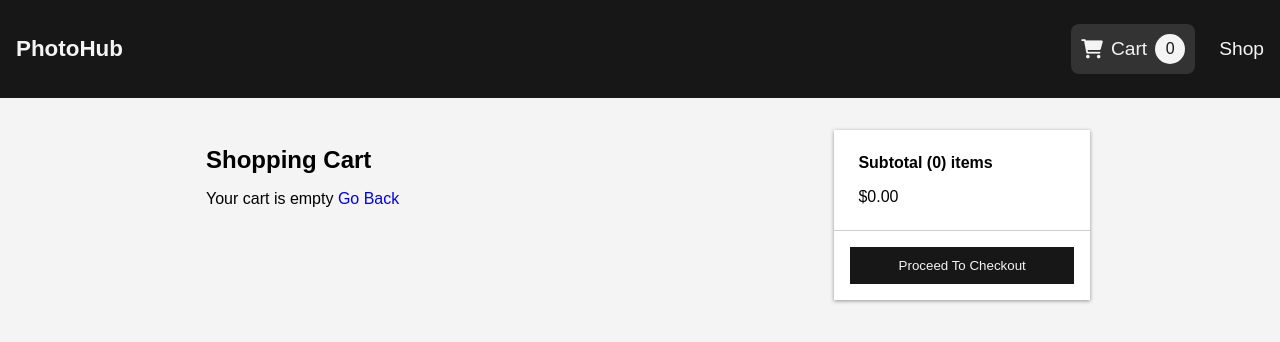
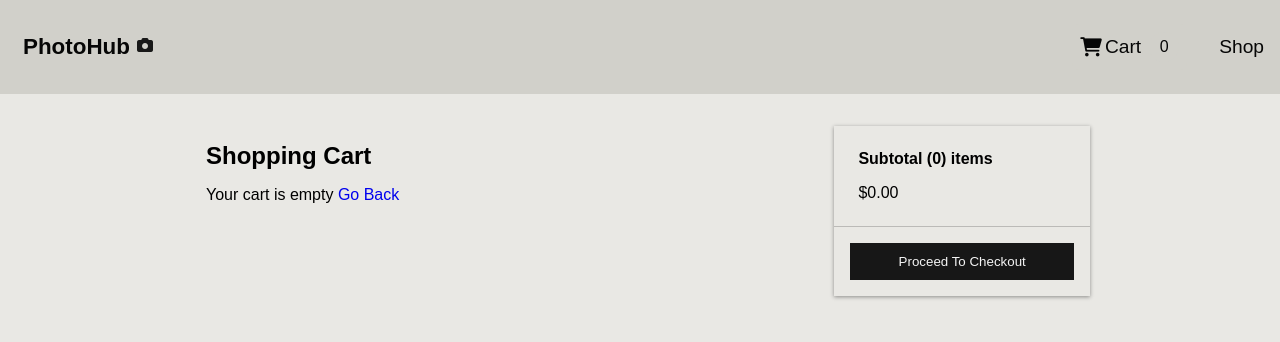
Before and after one commit to mendozaremi/MERN_PhotoHub, a React (Create React App) app in the folder frontend/: page /cart in a window 1280 px wide. Shown: the top 342 px of the page. Built offline with nearby package versions, Linux system fonts and the light colour scheme.

Commit message:
created css color variables changed up style of application

```diff
--- a/frontend/src/components/Navbar.css
+++ b/frontend/src/components/Navbar.css
@@ -1,6 +1,6 @@
 .navbar {
   width: 100%;
-  background-color: #171717;
+  background-color: var(--beige);
   display: flex;
   justify-content: space-between;
   align-items: center;
@@ -8,12 +8,27 @@
   z-index: 50;
 }
 
+.navbar__logo > a {
+  display: flex;
+}
+.navbar__logo > a > i{
+  margin-top: 10px;
+  color: var(--dustedBlack);
+}
+
+
 .navbar__logo h2 {
-  color: #f4f4f4;
+  color: var(--black);
   font-size: 1.4rem;
   cursor: pointer;
+  padding: 7px;
+  border-radius: 8%;
 }
+.navbar__logo h2:hover {
+  background: var(--dustedBlack);
+  color: var(--white);
 
+}
 .navbar__links {
   display: flex;
   list-style: none;
@@ -26,36 +41,38 @@
 
 .navbar__links > li > a {
   text-decoration: none;
-  color: #f4f4f4;
+  color: var(--black);
+  background-color: var(--beige);
   font-size: 1.2rem;
   display: flex;
   align-items: center;
+  margin-left: 8px;
 }
 
 .navbar__links > li > a > span {
   display: flex;
   align-items: center;
-  margin-left: 8px;
+  margin-left: 3px;
 }
 
 .cart__link {
   background: #333;
-  padding: 10px;
-  border-radius: 8px;
+  padding: 8px;
+  border-radius: 7px;
 }
 
 .cart__link:hover {
-  background: #dd219e;
-  color: #f4f4f4;
+  background: var(--dustedBlack);
+  color: var(--white);
 }
 
 .cartlogo__badge {
   width: 30px;
   height: 30px;
-  background-color: #f4f4f4;
+  background-color: var(--beige);
   border-radius: 50%;
   margin-left: 8px;
-  color: #171717;
+  color: var(--black);
   display: flex;
   justify-content: center;
   align-items: center;
@@ -73,13 +90,13 @@
 }
 
 .hamburger__menu:hover > div {
-  background: #dd219e;
+  background-color:var(--white);
 }
 
 .hamburger__menu > div {
   width: 100%;
   height: 3px;
-  background: #f4f4f4;
+  background: var(--black);
 }
 
 @media (max-width: 960px) {
--- a/frontend/src/components/Navbar.js
+++ b/frontend/src/components/Navbar.js
@@ -13,7 +13,11 @@ const Navbar = ({ click }) => {
   return (
     <nav className="navbar">
       <div className="navbar__logo">
-        <Link to="/"><h2>PhotoHub</h2></Link>
+        <Link to="/">
+
+            <h2>PhotoHub</h2> <i className="fas fa-camera"></i>
+        </Link>
+
       </div>
 
       <ul className="navbar__links">
@@ -26,7 +30,7 @@ const Navbar = ({ click }) => {
           </Link>
         </li>
         <li>
-          <Link to="/">Shop</Link>
+          <Link>Shop</Link>
         </li>
       </ul>
 
--- a/frontend/src/components/Product.css
+++ b/frontend/src/components/Product.css
@@ -1,7 +1,7 @@
 .product {
   width: 300px;
   padding: 1rem;
-  background: #fff;
+  background: var(--lightbeige);
   cursor: pointer;
   box-shadow: 0 1px 4px rgba(0, 0, 0, 0.4);
   margin: 8px auto;
@@ -29,6 +29,7 @@
 .info__name {
   font-size: 1rem;
   overflow: hidden;
+  padding-top: 5px;
 }
 
 .info__description {
@@ -42,8 +43,8 @@
   color: #171717;
   width: 100%;
   padding: 8px 16px;
-  background-color: #f4f4f4;
-  border: 1px solid #171717;
+  background-color: var(--beige);
+  border: 1px solid var(--dustedBlack);
   font-size: 1rem;
 }
 
--- a/frontend/src/index.css
+++ b/frontend/src/index.css
@@ -6,7 +6,7 @@
 
 body {
   font-family: Arial, Helvetica, sans-serif;
-  background-color: #f4f4f4;
+  background-color: var(--lightBeige);
 }
 
 img {
@@ -17,3 +17,13 @@ img {
 * {
   text-decoration: none;
 }
+
+:root {
+  --white: #f4f4f4;
+  --lightBeige: #E9E8E4;
+  --beige: #D1D0CA;
+  --darkBeige: #cccbcb;
+  --dustedBlack: #181818;
+  --black: #060606;
+  --offWhite: #f5f5f5;
+}
--- a/frontend/src/screens/CartScreen.css
+++ b/frontend/src/screens/CartScreen.css
@@ -17,7 +17,7 @@
 
 .cartscreen__right {
   flex: 0.3;
-  background: #fff;
+  background: var(--lightbeige);
   box-shadow: 0 1px 4px rgba(0, 0, 0, 0.4);
   height: fit-content;
 }
--- a/frontend/src/screens/HomeScreen.css
+++ b/frontend/src/screens/HomeScreen.css
@@ -1,14 +1,13 @@
 .homescreen {
   max-width: 1300px;
   margin: 1rem auto;
-
 }
 
 .homescreen__title {
-  font-size: 1.5rem;
+  font-size: 1.2rem;
   color: #171717;
   margin-bottom: 1rem;
-  margin-left: 8px;
+  margin-left: 30px;
 }
 
 .homescreen__products {
--- a/frontend/src/screens/HomeScreen.js
+++ b/frontend/src/screens/HomeScreen.js
@@ -20,7 +20,7 @@ const HomeScreen = () => {
 
     return (
         <div className="homescreen">
-            <h2 className="homescreen__title">Latest Products</h2>
+            <h2 className="homescreen__title"> Latest Products</h2>
 
             <div className="homescreen__products">
               {loading ? (
--- a/frontend/src/screens/ProductScreen.css
+++ b/frontend/src/screens/ProductScreen.css
@@ -17,7 +17,7 @@
 .left__info {
   margin: 1rem;
   flex: 0.4;
-  background: #fff;
+  background-color: var(--lightBeige);
   height: fit-content;
   font-size: 0.9rem;
 }
```
